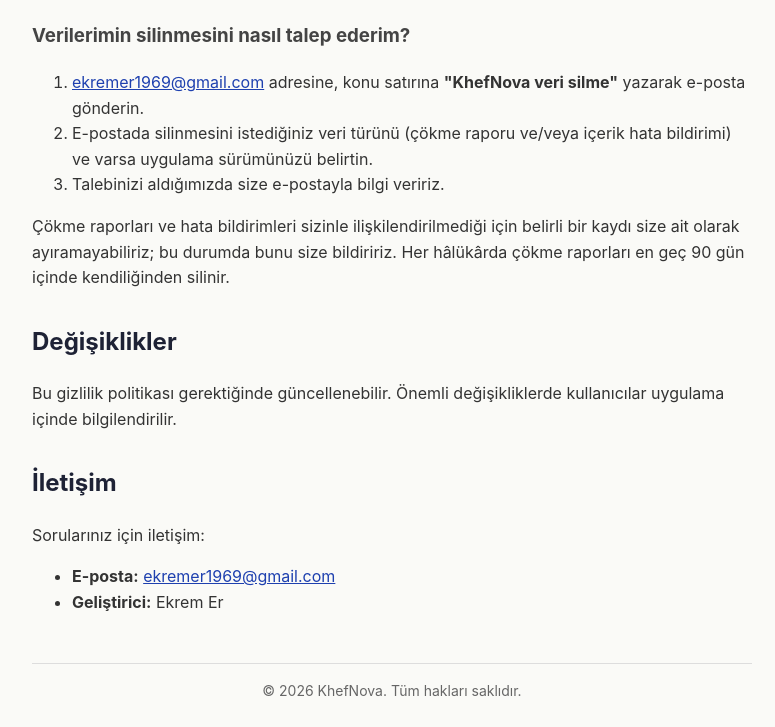
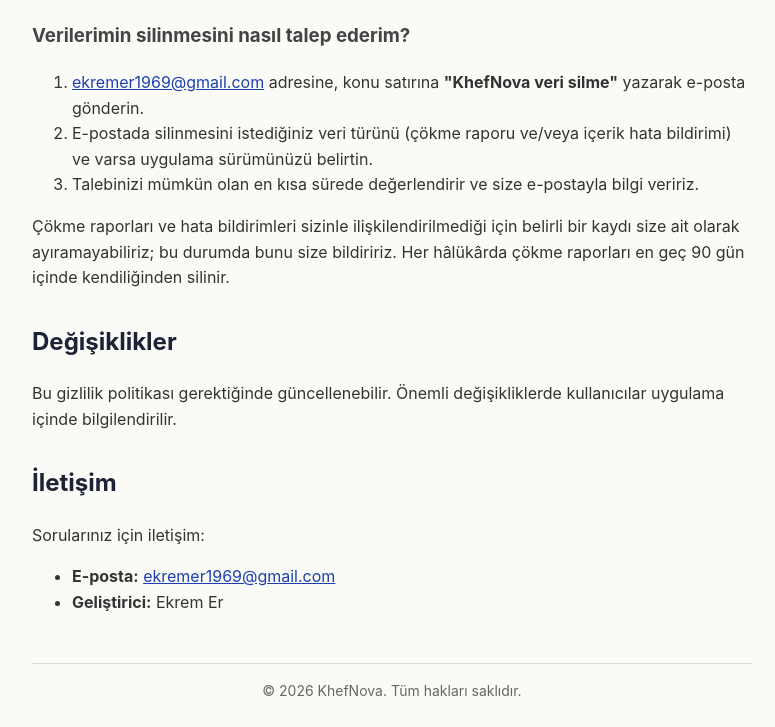
Before and after one commit to ekremer1969-rgb/khefnova-privacy, a plain HTML site: page index.html in a window 1280 px wide. Shown: the part 3831-4558 px from the top of the page, without its empty margins (248-1023 px from the left). Drawn offline with Linux system fonts and the light colour scheme.

Commit message:
Revise email response timeframe for data deletion
Updated the email response time for data deletion requests.

```diff
--- a/index.html
+++ b/index.html
@@ -130,7 +130,7 @@
   <ol>
     <li><a href="mailto:ekremer1969@gmail.com?subject=KhefNova%20veri%20silme">ekremer1969@gmail.com</a> adresine, konu satırına <strong>"KhefNova veri silme"</strong> yazarak e-posta gönderin.</li>
     <li>E-postada silinmesini istediğiniz veri türünü (çökme raporu ve/veya içerik hata bildirimi) ve varsa uygulama sürümünüzü belirtin.</li>
-    <li>Talebinizi aldığımızda size e-postayla bilgi veririz.</li>
+    <li>Talebinizi mümkün olan en kısa sürede değerlendirir ve size e-postayla bilgi veririz.</li>
   </ol>
   <p>Çökme raporları ve hata bildirimleri sizinle ilişkilendirilmediği için belirli bir kaydı size ait olarak ayıramayabiliriz; bu durumda bunu size bildiririz. Her hâlükârda çökme raporları en geç 90 gün içinde kendiliğinden silinir.</p>
 
```
